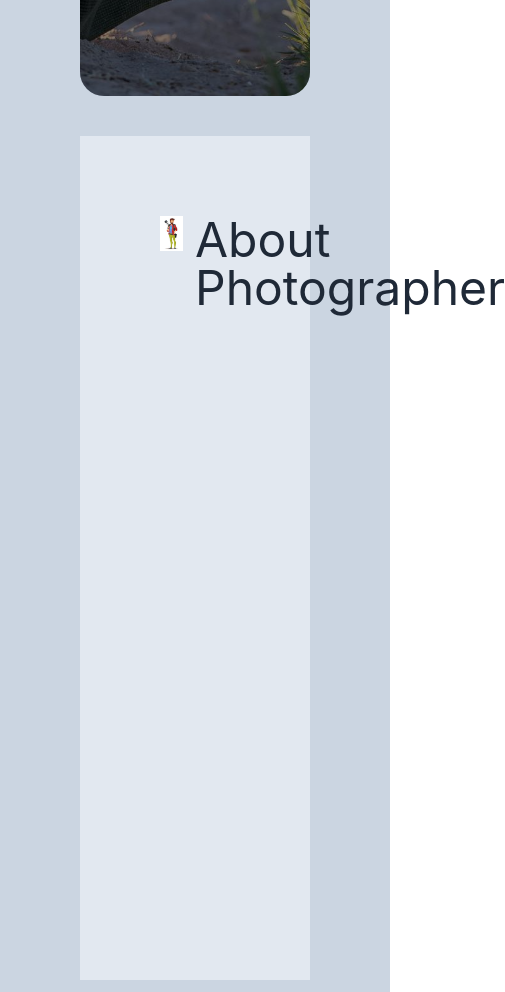
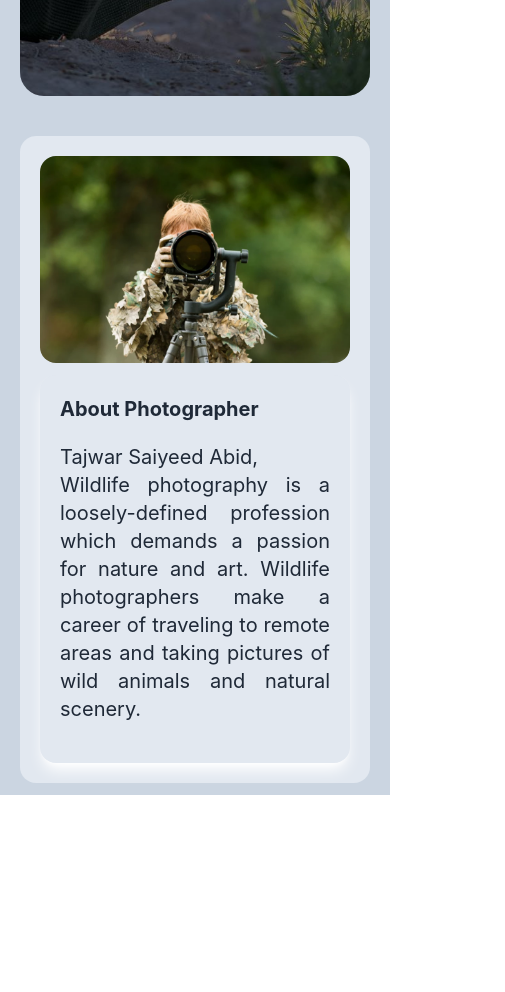
Before and after one commit to TajwarSaiyeed/abid-photography-client, a React (Create React App) app: page / in a window 390 px wide. Shown: the part 880-1872 px from the top of the page, 505 px wide, since content can reach past the window. After the commit the page ends 1675 px from the top, so only its background shows below. Built offline with nearby package versions, Linux system fonts and the light colour scheme.

Commit message:
home page responsive design add

```diff
--- a/src/layout/Main/Main.jsx
+++ b/src/layout/Main/Main.jsx
@@ -4,7 +4,7 @@ import Navbar from "../../pages/shared/Navbar/Navbar";
 
 const Main = () => {
   return (
-    <div className="px-20 py-3 bg-slate-300">
+    <div className="px-5 lg:px-20 py-3 bg-slate-300">
       <Navbar />
       <Outlet></Outlet>
     </div>
--- a/src/pages/Home/Home.jsx
+++ b/src/pages/Home/Home.jsx
@@ -6,7 +6,7 @@ const Home = () => {
     <div>
       <div className="min-h-screen homebg my-10 rounded-3xl overflow-hidden">
         <div className="absolute flex flex-col  top-2/4 -translate-y-2/4 p-5">
-          <h1 className="text-6xl font-black uppercase text-center text-white">
+          <h1 className="text-xl lg:text-6xl font-black uppercase text-center text-white">
             Wildlife photography is the art of photographing <br />
             wildlife in its natural surroundings
           </h1>
@@ -15,12 +15,23 @@ const Home = () => {
           </button>
         </div>
       </div>
-      <div className="flex gap-3 p-20 bg-slate-200 min-h-screen">
-        <div className="w-2/4">
-          <img className="w-full" src={photographer} alt="" />
+      <div className="flex flex-col lg:flex-row gap-3 p-5 lg:p-20 bg-slate-200 min-h-96 rounded-2xl">
+        <div className="w-full lg:w-2/4">
+          <img
+            className="w-full h-full rounded-2xl"
+            src={photographer}
+            alt=""
+          />
         </div>
-        <div className="w-2/4">
-          <h1 className="text-5xl">About Photographer</h1>
+        <div className="w-full lg:w-2/4 bg-slate-200 shadow-white shadow-lg  p-5 rounded-2xl">
+          <h1 className="text-xl lg:text-5xl font-bold">About Photographer</h1>
+          <p className="text-xl text-justify my-5">
+            Tajwar Saiyeed Abid,
+            <br /> Wildlife photography is a loosely-defined profession which
+            demands a passion for nature and art. Wildlife photographers make a
+            career of traveling to remote areas and taking pictures of wild
+            animals and natural scenery.
+          </p>
         </div>
       </div>
     </div>
```
Also changed, not shown: src/assets/photographer.jpg.
